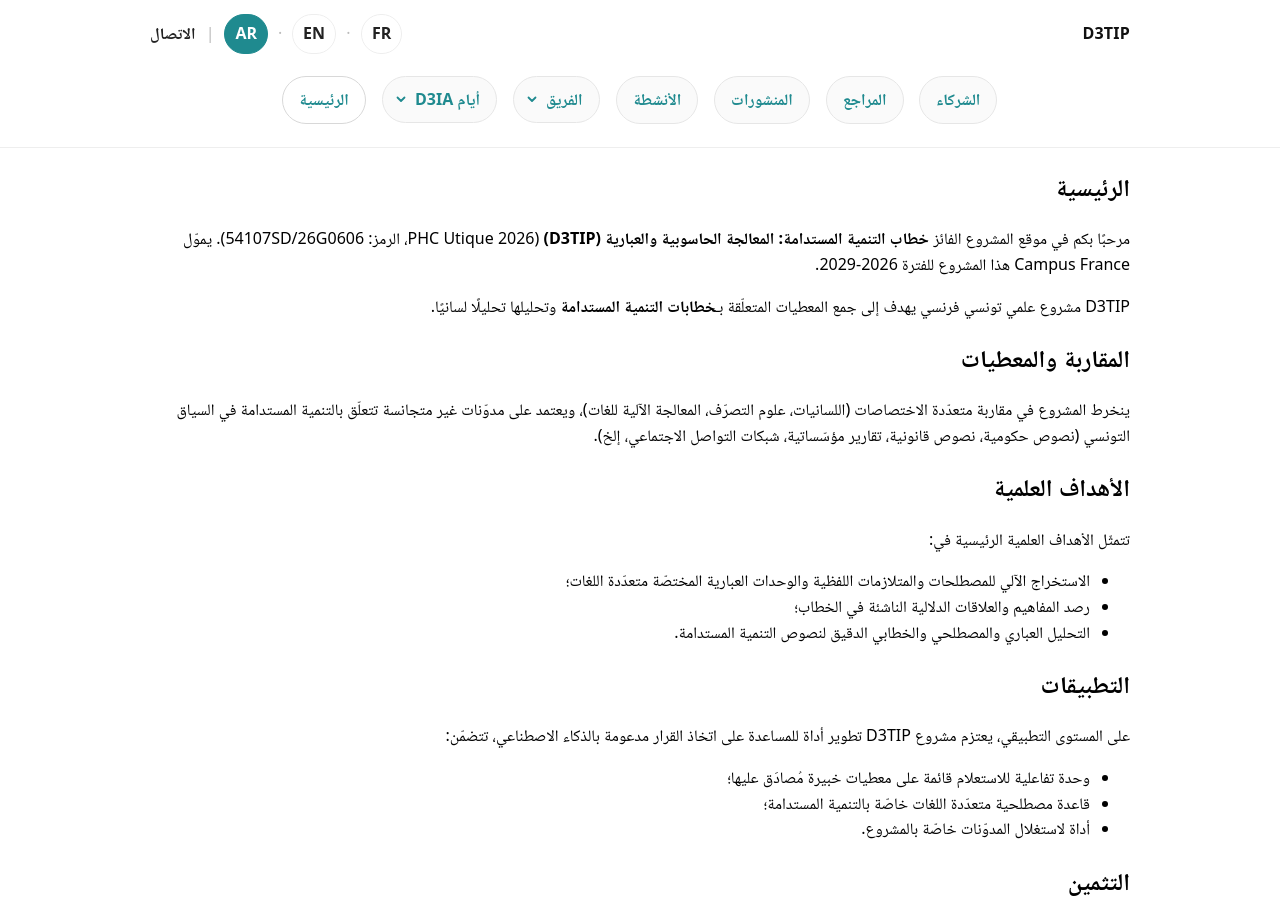
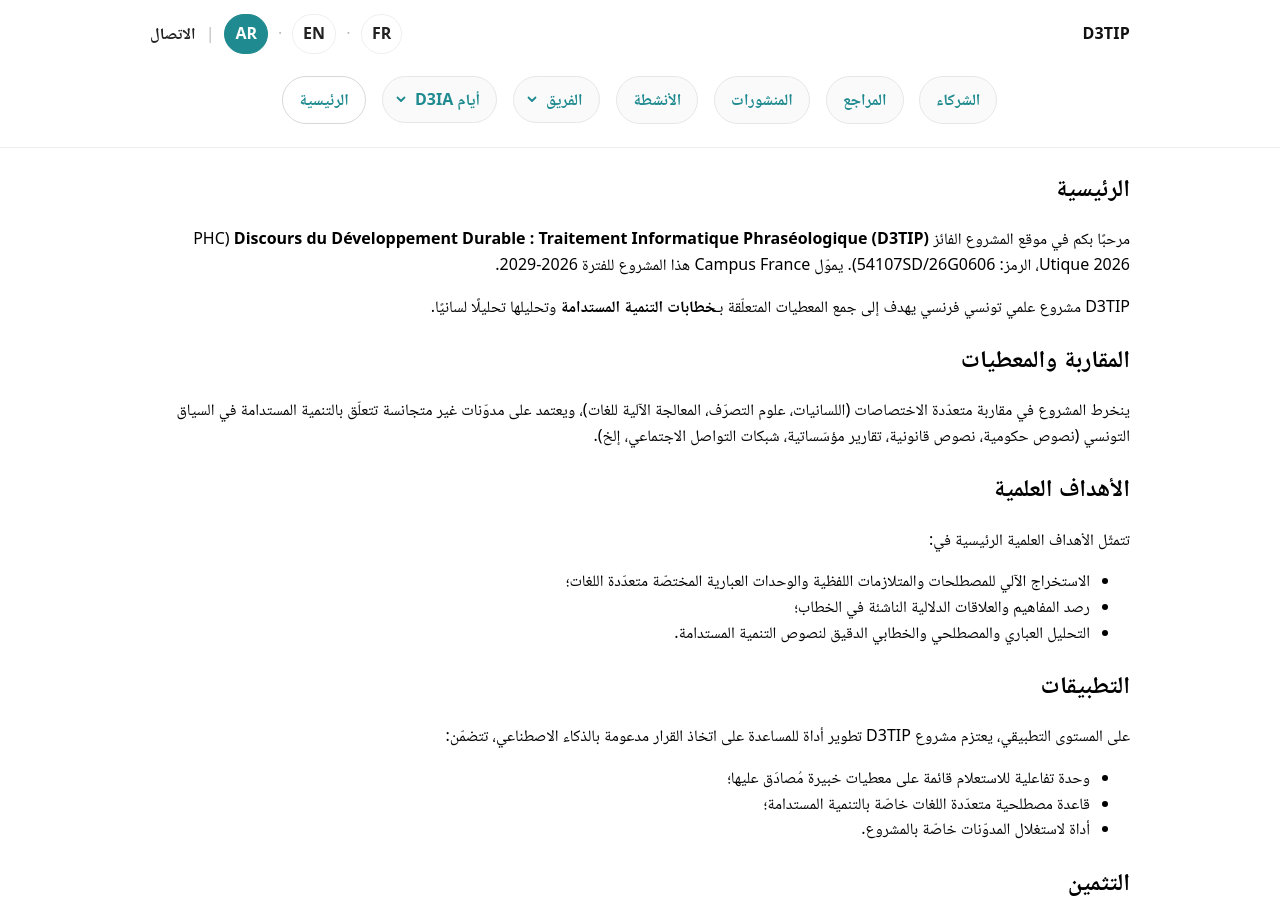
Before and after one commit to d3tip-phc-utique/d3tip-phc-utique.github.io, a Jekyll site: the page built from ar/index.md, in a window 1280 px wide and 900 px high. Built offline with Jekyll 4.4.1, drawn with Linux system fonts in a browser that asks for light colours.

Commit message:
arabe traduction

```diff
--- a/ar/index.md
+++ b/ar/index.md
@@ -7,7 +7,7 @@ key: home
 permalink: /ar/
 ---
 
-مرحبًا بكم في موقع المشروع الفائز **خطاب التنمية المستدامة: المعالجة الحاسوبية والعبارية (D3TIP)**
+مرحبًا بكم في موقع المشروع الفائز **<bdi lang="fr">Discours du Développement Durable : Traitement Informatique Phraséologique (D3TIP)</bdi>**
 (PHC Utique 2026، الرمز: 54107SD/26G0606). يموّل Campus France هذا المشروع للفترة 2026-2029.
 
 D3TIP مشروع علمي تونسي فرنسي يهدف إلى جمع المعطيات المتعلّقة بـ**خطابات التنمية المستدامة** وتحليلها تحليلًا لسانيًا.
```
